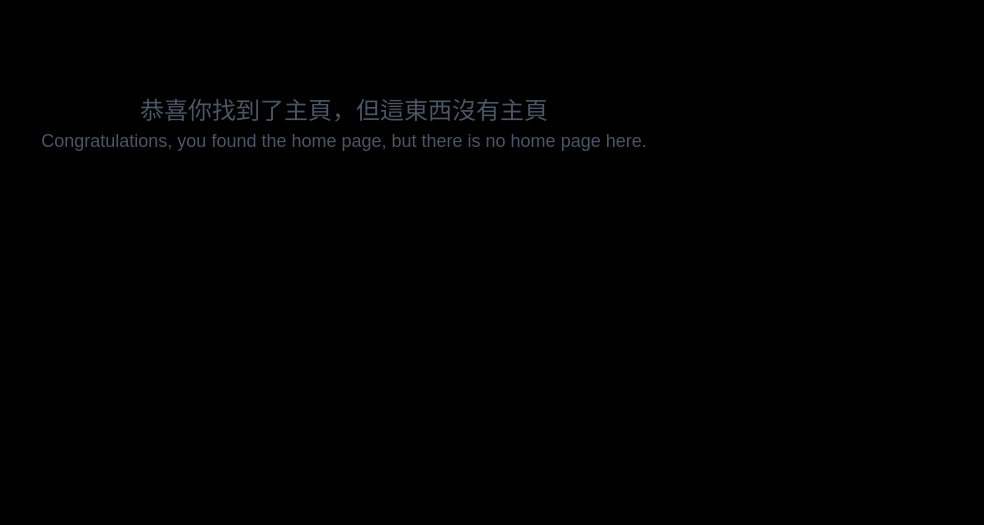
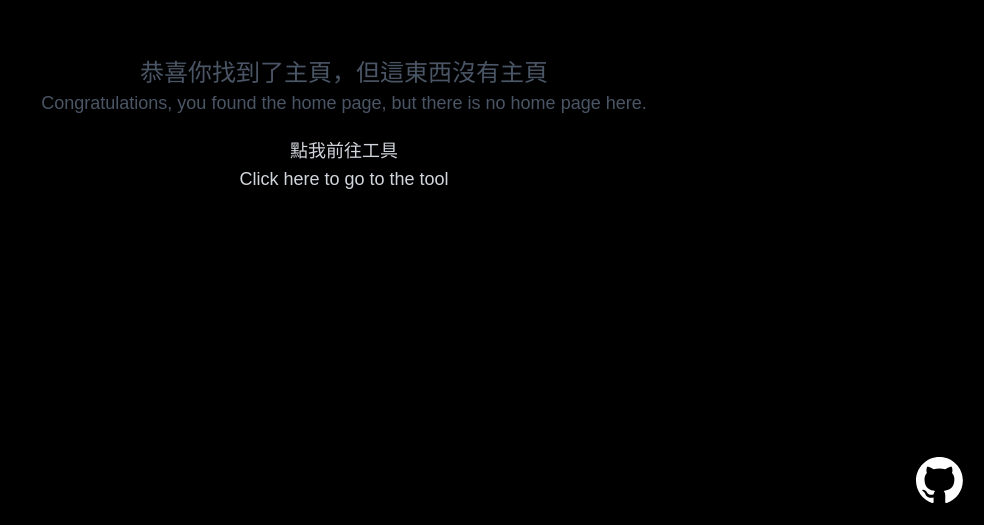
Before and after one commit to MinecraftPEayer/maitools-json-to-rating-chart, a Next.js app: page / in a window 1280 px wide. Shown: the part 275-800 px from the top of the page, without its empty margins (296-1280 px from the left). Built offline with nearby package versions, Linux system fonts and the light colour scheme.

Commit message:
新增頁面右下角導向至Repository的GitHub Icon，並在主頁新增導向至工具的連結

```diff
--- a/next.config.ts
+++ b/next.config.ts
@@ -9,6 +9,32 @@ const nextConfig: NextConfig = {
             new URL(`https://chart.minecraftpeayer.me/**`),
         ],
     },
+    webpack(config) {
+        config.module.rules.push({
+            test: /\.svg$/,
+            use: [
+                {
+                    loader: "@svgr/webpack",
+                    options: {
+                        svgo: true,
+                        svgoConfig: {
+                            plugins: [
+                                {
+                                    name: "preset-default",
+                                    params: {
+                                        overrides: {
+                                            removeViewBox: false,
+                                        },
+                                    },
+                                },
+                            ],
+                        },
+                    },
+                },
+            ],
+        });
+        return config;
+    },
 };
 
 export default nextConfig;
--- a/package.json
+++ b/package.json
@@ -18,6 +18,7 @@
     "set-cookie-parser": "^2.7.1"
   },
   "devDependencies": {
+    "@svgr/webpack": "^8.1.0",
     "@tailwindcss/postcss": "^4",
     "@types/jsdom": "^21.1.7",
     "@types/node": "^20",
--- a/src/app/page.tsx
+++ b/src/app/page.tsx
@@ -1,3 +1,5 @@
+import GitHubIcon from "../../public/github.svg";
+
 export default function Home() {
     return (
         <div className="flex justify-center content-center w-[100vw] h-[100vh] items-center bg-black">
@@ -9,7 +11,30 @@ export default function Home() {
                     Congratulations, you found the home page, but there is no
                     home page here.
                 </p>
+                <a
+                    href="/rating-chart"
+                    className="text-gray-300 hover:underline text-lg"
+                >
+                    <p className="text-center mt-5">點我前往工具</p>
+                </a>
+                <a
+                    href="/rating-chart"
+                    className="text-gray-300 hover:underline text-lg"
+                >
+                    <p className="text-center">Click here to go to the tool</p>
+                </a>
             </div>
+
+            <a
+                className="fixed bottom-5 right-5 w-12 h-12"
+                href="https://github.com/MinecraftPEayer/maitools-json-to-rating-chart"
+            >
+                <GitHubIcon
+                    className="w-full h-full"
+                    preserveAspectRatio="xMidYMid meet"
+                    viewBox="0 0 100 100"
+                />
+            </a>
         </div>
     );
 }
--- a/src/app/rating-chart/RatingChart.tsx
+++ b/src/app/rating-chart/RatingChart.tsx
@@ -12,6 +12,8 @@ import diffAdv from "../../../public/diff_adv.png";
 import diffExp from "../../../public/diff_exp.png";
 import diffMas from "../../../public/diff_mas.png";
 import diffRem from "../../../public/diff_rem.png";
+
+import GitHubIcon from "../../../public/github.svg";
 
 import RatingChartImagePage from "./RatingChartImage";
 
@@ -504,6 +506,17 @@ const RatingChart = ({
             {chartComponent}
 
             <div className="mt-5">{chartImageComponent}</div>
+
+            <a
+                className="fixed bottom-5 right-5 w-12 h-12"
+                href="https://github.com/MinecraftPEayer/maitools-json-to-rating-chart"
+            >
+                <GitHubIcon
+                    className="w-full h-full"
+                    preserveAspectRatio="xMidYMid meet"
+                    viewBox="0 0 100 100"
+                />
+            </a>
         </div>
     );
 };
```
Also changed, not shown: public/github.svg (added), 1 other file (tests, documents, lock files or other folders).
